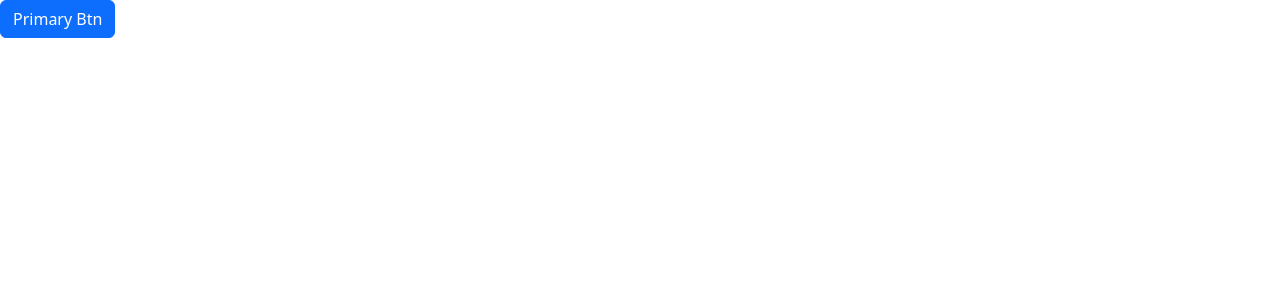
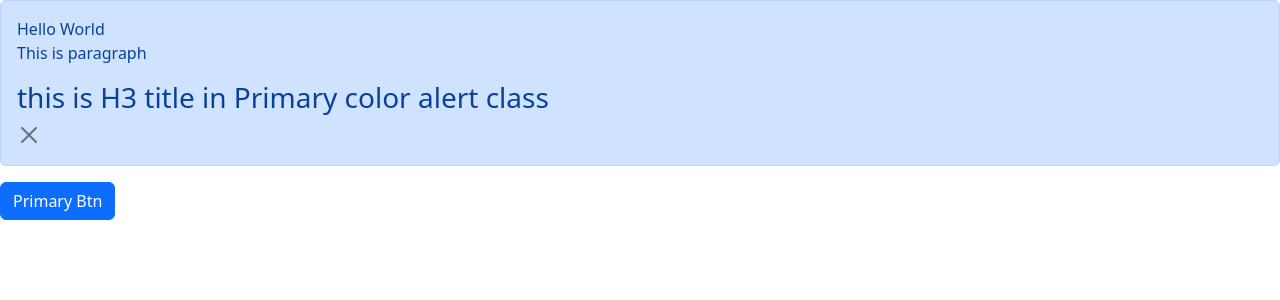
Before and after one commit to visu3/vite-project, a React (Vite) app: page / in a window 1280 px wide. Both pictures are taken after a click on the button "Primary Btn". Shown: the top 300 px of the page. Built offline with nearby package versions, Linux system fonts and the light colour scheme.

Commit message:
show and Hide alert on button click

```diff
--- a/src/App.tsx
+++ b/src/App.tsx
@@ -1,8 +1,10 @@
 import ListGroup from "./Components/ListGroup";
 import Alert from "./components/Alert";
 import Button from "./components/Button";
+import { useState } from "react";
 
 function App() {
+  const [alertVisible, setAlertVisibility] = useState(false);
   let items = ["New York", "San Francisco", "Chicago", "Tokyo"],
     heading = "Cities";
 
@@ -12,6 +14,7 @@
 
   let handleButtonClick = () => {
     console.log("Button Clicked!");
+    alertVisible ? setAlertVisibility(false) : setAlertVisibility(true);
   };
   return (
     <div>
@@ -20,10 +23,12 @@
         heading={heading}
         onSelectItem={handleListGroupSelectItem}
       /> */}
-      {/* <Alert>
-        Hello World <p>This is paragraph</p>
-        <h3>this is H3 title in Primary color alert class</h3>
-      </Alert> */}
+      {alertVisible && (
+        <Alert handleButtonClick={handleButtonClick}>
+          Hello World <p>This is paragraph</p>
+          <h3>this is H3 title in Primary color alert class</h3>
+        </Alert>
+      )}
       <Button
         buttonColor="primary"
         buttonText="Primary Btn"
--- a/src/components/Alert.tsx
+++ b/src/components/Alert.tsx
@@ -2,9 +2,23 @@
 
 interface Props {
   children: ReactNode;
+  handleButtonClick: () => void;
 }
-const Alert = ({ children }: Props) => {
-  return <div class="alert alert-primary">{children}</div>;
+const Alert = ({ children, handleButtonClick }: Props) => {
+  return (
+    <>
+      <div className="alert alert-primary alert-dismissable">
+        {children}{" "}
+        <button
+          type="button"
+          class="btn-close"
+          aria-label="Close"
+          data-bs-dismiss="alert"
+          //   onClick={handleButtonClick}
+        ></button>
+      </div>
+    </>
+  );
 };
 
 export default Alert;
```
